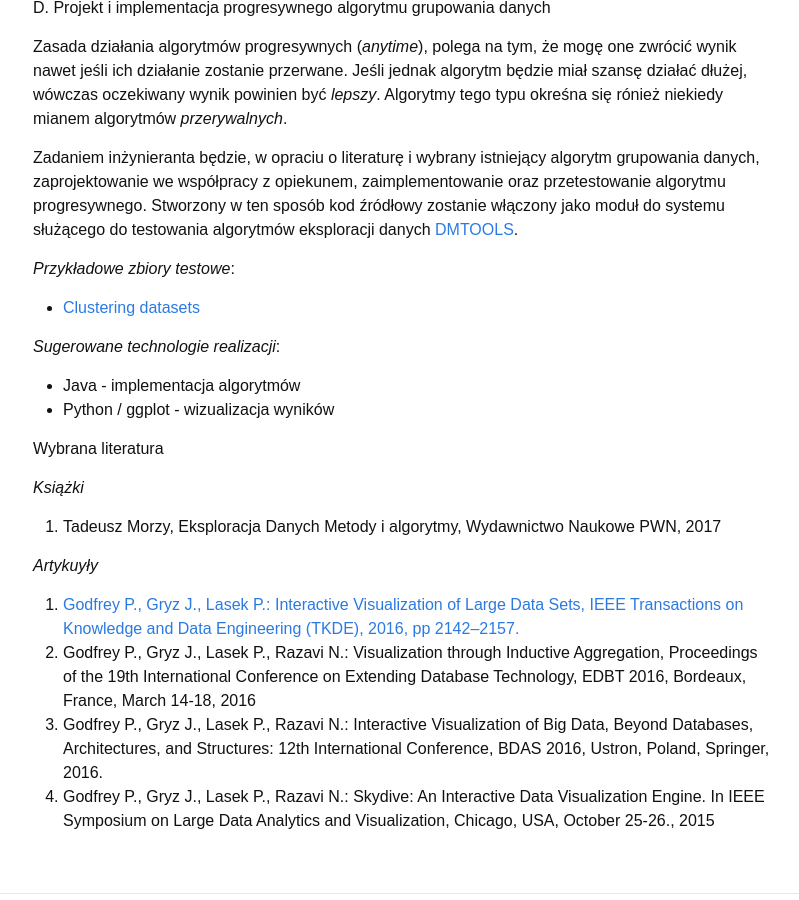
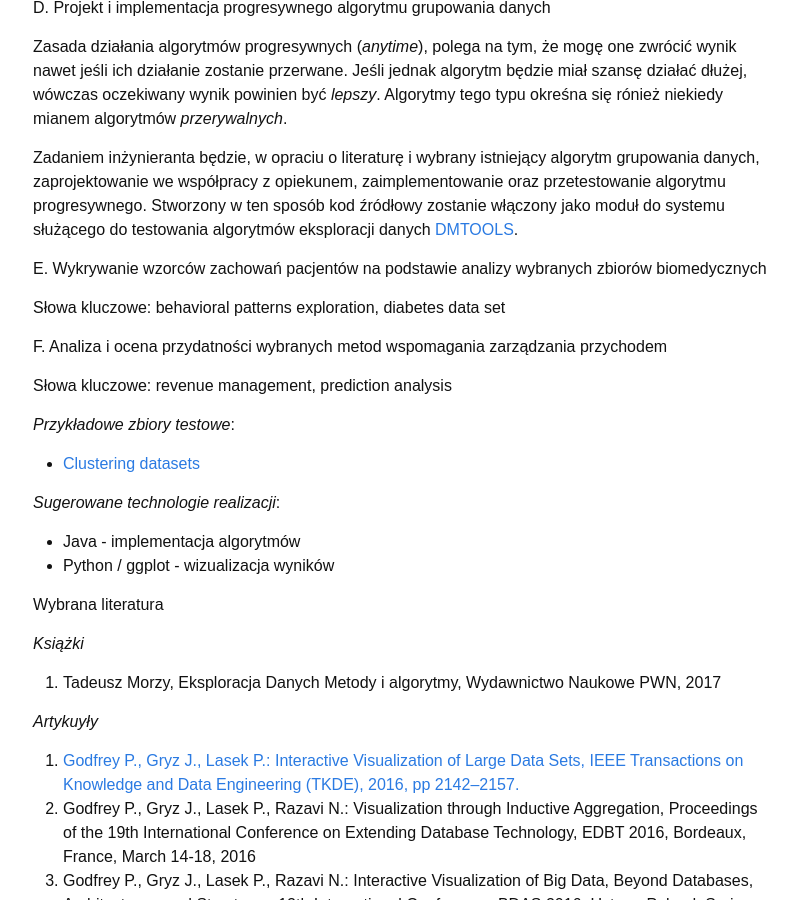
Before and after one commit to piotrlasek/piotrlasek.github.io, a Jekyll site: the page built from for-students/thesis-topics-2017.md, in a window 1280 px wide and 900 px high, scrolled down 2751 px. Shown: the whole window, without its empty margins (237-1036 px from the left). Built offline with Jekyll 4.4.1, drawn with Linux system fonts in a browser that asks for light colours.

Commit message:
Update thesis-topics-2017.md

```diff
--- a/for-students/thesis-topics-2017.md
+++ b/for-students/thesis-topics-2017.md
@@ -144,6 +144,14 @@ oraz przetestowanie algorytmu progresywnego. Stworzony w ten sposób kod źród
 zostanie włączony jako moduł do systemu służącego do testowania algorytmów eksploracji
 danych [DMTOOLS](https://github.com/piotrlasek/clustering).
 
+<h3>E. Wykrywanie wzorców zachowań pacjentów na podstawie analizy wybranych zbiorów biomedycznych</h3>
+
+Słowa kluczowe: behavioral patterns exploration, diabetes data set
+
+<h3>F. Analiza i ocena przydatności wybranych metod wspomagania zarządzania przychodem</h3>
+
+Słowa kluczowe: revenue management, prediction analysis
+
 *Przykładowe zbiory testowe*:
 
 * [Clustering datasets](https://cs.joensuu.fi/sipu/datasets/)
```
